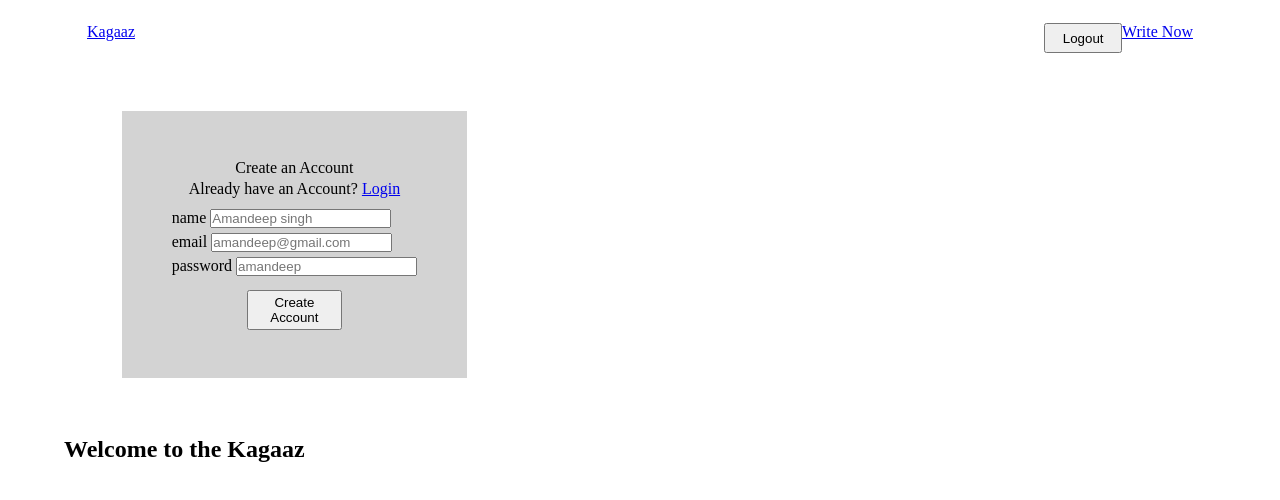
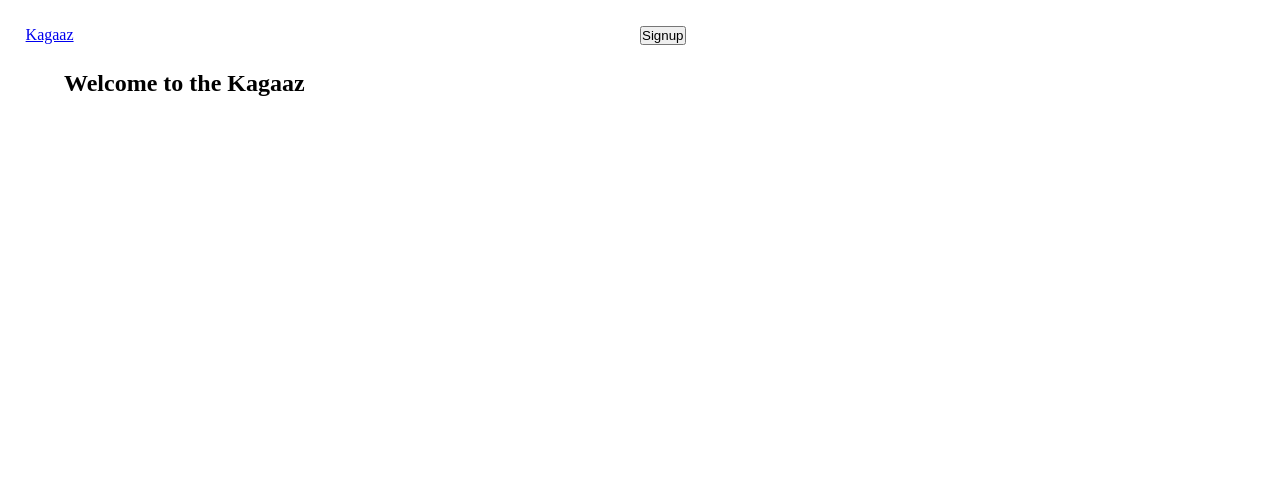
Before and after one commit to sarb001/Blog-Nest, a React (Vite) app in the folder frontend/: page / in a window 1280 px wide. Shown: the top 500 px of the page. Built offline with nearby package versions, Linux system fonts and the light colour scheme.

Commit message:
functionality working

```diff
--- a/frontend/src/App.tsx
+++ b/frontend/src/App.tsx
@@ -5,6 +5,7 @@ import Home from "./components/Home"
 import Blogs from "./components/Blogs"
 import SingleBlog from "./components/SingleBlog"
 import CreateBlog from "./components/CreateBlog"
+import Header from "./components/Header"
 
 
 function App() {
@@ -12,6 +13,7 @@ function App() {
   return (
       <>
       <BrowserRouter>
+      <Header />
          <Routes>
            <Route path="/" element = {<Home />}>  </Route>
            <Route path="/signup" element = {<Signup />}>  </Route>
--- a/frontend/src/components/Blogs.tsx
+++ b/frontend/src/components/Blogs.tsx
@@ -46,9 +46,6 @@ const Blogs = () => {
 
   return (
     <>
-    <div>
-      <Header />
-    </div>
     <div style = {{margin:'2%',display:'flex'}}>
       <h3> All Blogs  </h3>
       <div style = {{margin:'3%'}}>
--- a/frontend/src/components/CreateBlog.tsx
+++ b/frontend/src/components/CreateBlog.tsx
@@ -34,6 +34,7 @@ const CreateBlog = () => {
             value = {title} onChange={(e) => setTitle(e.target.value)}
             />
         </div>
+
         <div>
             <ReactQuill
                 modules = {module}
@@ -46,6 +47,7 @@ const CreateBlog = () => {
                 placeholder="Write an article....."
                 />
         </div>
+
         <div style = {{margin:'3%'}}>
             <button style = {{padding:'1% 3%'}}
              type = "submit"
--- a/frontend/src/components/Header.tsx
+++ b/frontend/src/components/Header.tsx
@@ -1,16 +1,17 @@
 
 import { useState } from "react";
 import { Link, useNavigate } from "react-router-dom";
-import Signup from "./Signup";
 
 const Header = () => {
 
-    const [session,setSession] = useState(true);
+    const [session,setSession] = useState(() =>
+        localStorage.getItem('token') ? true : false
+    );
     const navigate = useNavigate();
 
     const logout = () => {
         localStorage.removeItem('token');
-        setSession(false);
+        setSession(!session);
         navigate('/signin');
     }
 
--- a/frontend/src/components/Home.tsx
+++ b/frontend/src/components/Home.tsx
@@ -1,13 +1,9 @@
 
-import Header from './Header'
-import Signup from './Signup'
 
 const Home = () => {
   return (
     <>
       <div style = {{margin:'1% 5%'}}>
-            <Header />
-            <Signup />
             <h2> Welcome to the   Kagaaz </h2>
       </div>
     </>
```
